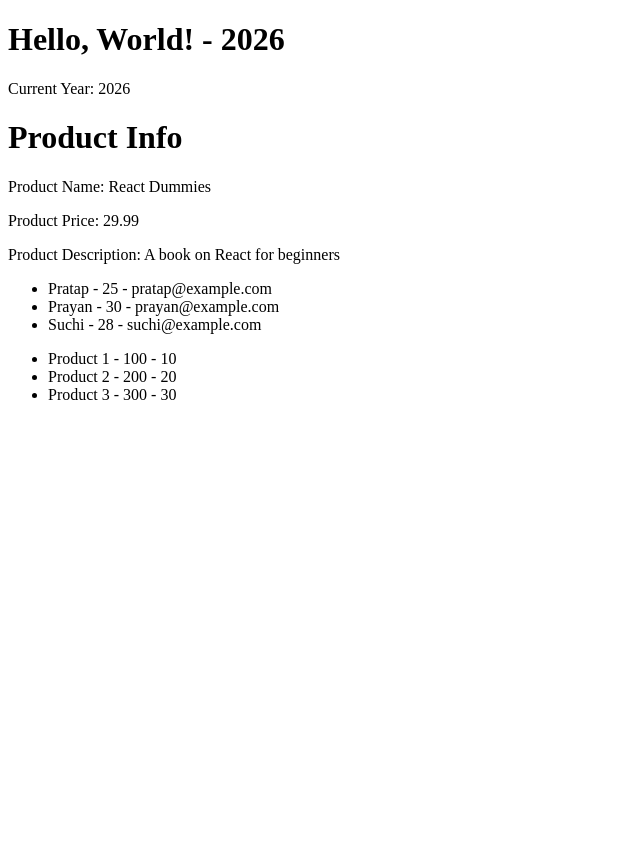
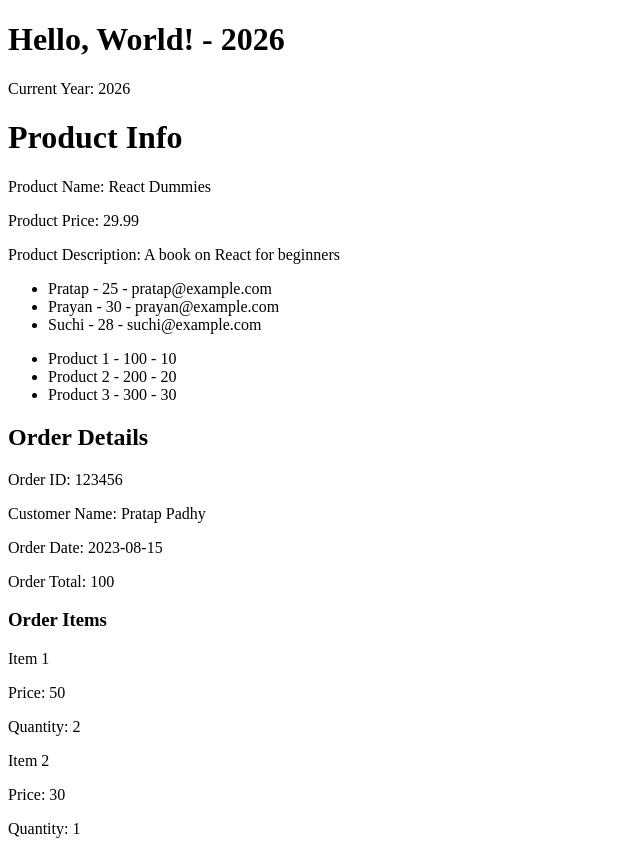
Before and after one commit to pratappadhy2005/react-starter, a React (Vite) app in the folder 11-End-To-End/react-demos/: page / in a window 1280 px wide. Shown: the whole page, without its empty margins (0-640 px from the left). Before the commit the page ends 800 px from the top, so only its background shows below. Built offline with nearby package versions, Linux system fonts and the light colour scheme.

Commit message:
-Added props example with parent and child components

```diff
--- a/11-End-To-End/react-demos/src/App.jsx
+++ b/11-End-To-End/react-demos/src/App.jsx
@@ -2,6 +2,8 @@ import Greeting from "./components/Greeting"
 import ProductInfo from "./components/ProductInfo"
 import UserList from "./components/UserList"
 import ProductList from "./components/ProductList"
+import OrderDetails from "./components/props/OrderDetails"
+
 
 const App = () => {
   return (
@@ -10,6 +12,7 @@ const App = () => {
       <ProductInfo />
       <UserList />
       <ProductList />
+      <OrderDetails />
     </div>
   )
 }
--- /dev/null
+++ b/11-End-To-End/react-demos/src/components/props/Items.jsx
@@ -0,0 +1,18 @@
+import React from 'react'
+
+const Items = (props) => {
+    return (
+        <div>
+            <h3>Order Items</h3>
+            {props.orderItems.map((item, index) => (
+                <div key={index}>
+                    <p>{item.itemName}</p>
+                    <p>Price: {item.itemPrice}</p>
+                    <p>Quantity: {item.itemQuantity}</p>
+                </div>
+            ))}
+        </div>
+    )
+}
+
+export default Items
--- /dev/null
+++ b/11-End-To-End/react-demos/src/components/props/OrderDetails.jsx
@@ -0,0 +1,35 @@
+import React from 'react'
+import Items from './Items'
+
+const OrderDetails = () => {
+    const orderDetails = {
+        orderId: 123456,
+        customerName: 'Pratap Padhy',
+        orderDate: '2023-08-15',
+        orderTotal: 100.00,
+        orderItems: [
+            {
+                itemName: 'Item 1',
+                itemPrice: 50.00,
+                itemQuantity: 2
+            },
+            {
+                itemName: 'Item 2',
+                itemPrice: 30.00,
+                itemQuantity: 1
+            }
+        ]
+    }
+    return (
+        <div>
+            <h2>Order Details</h2>
+            <p>Order ID: {orderDetails.orderId}</p>
+            <p>Customer Name: {orderDetails.customerName}</p>
+            <p>Order Date: {orderDetails.orderDate}</p>
+            <p>Order Total: {orderDetails.orderTotal}</p>
+            <Items orderItems={orderDetails.orderItems} />
+        </div>
+    )
+}
+
+export default OrderDetails
```
